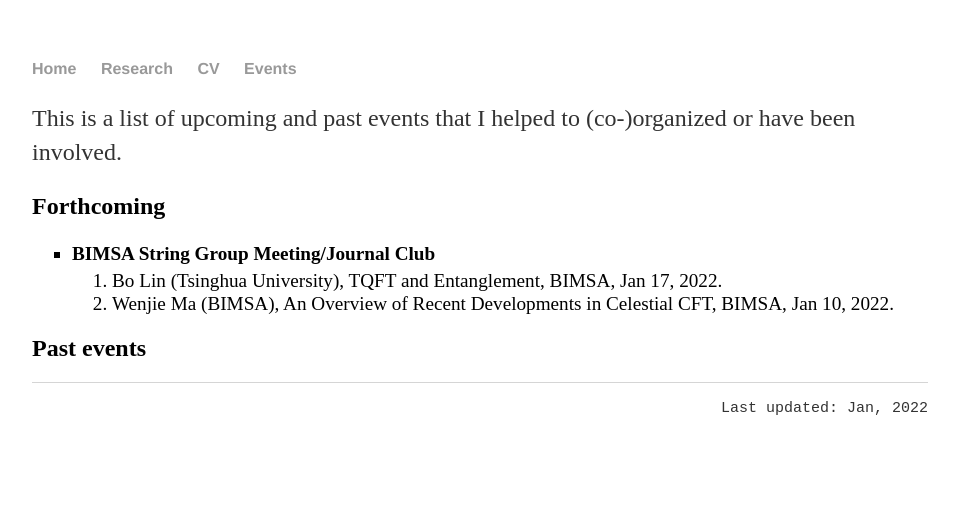
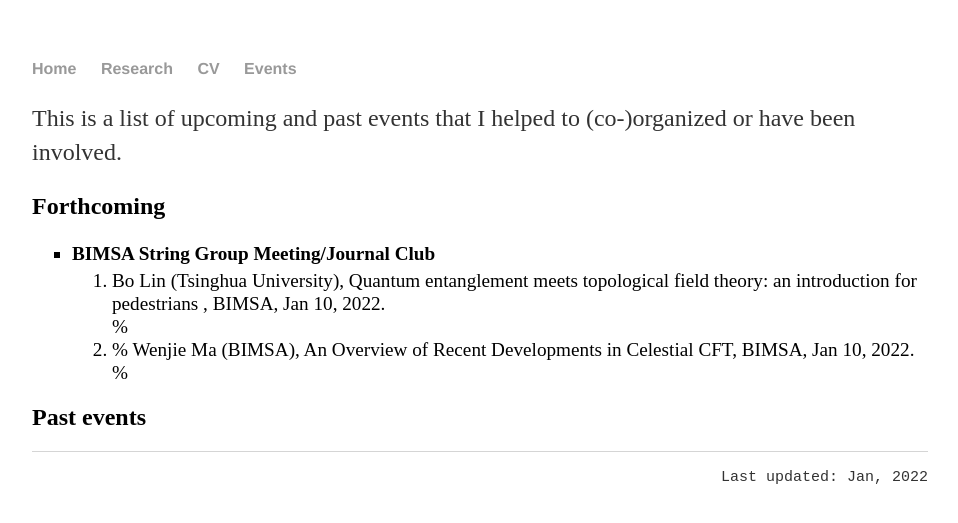
Before and after one commit to hhzou/hhzou.github.io, a Jekyll site: the page built from events/index.html, in a window 1280 px wide. Shown: the top 523 px of the page, without its empty margins (160-1118 px from the left). Built offline with Jekyll 4.4.1, drawn with Linux system fonts in a browser that asks for light colours.

Commit message:
Update index.html

```diff
--- a/events/index.html
+++ b/events/index.html
@@ -12,11 +12,12 @@ title: Hao Zou - Events
 		<li> <strong>BIMSA String Group Meeting/Journal Club</strong>
 			<ol style="line-height: 120%">
 				<li>
-					Bo Lin (Tsinghua University), TQFT and Entanglement, BIMSA, Jan 17, 2022.
+					Bo Lin (Tsinghua University), Quantum entanglement meets topological field theory: an introduction for pedestrians
+, BIMSA, Jan 10, 2022.
 				</li>
-				<li>
-					Wenjie Ma (BIMSA), An Overview of Recent Developments in Celestial CFT, BIMSA, Jan 10, 2022.
-				</li>
+				%<li>
+				%	Wenjie Ma (BIMSA), An Overview of Recent Developments in Celestial CFT, BIMSA, Jan 10, 2022.
+				%</li>
 			</ol>
 		</li>
 	</ul>
```
